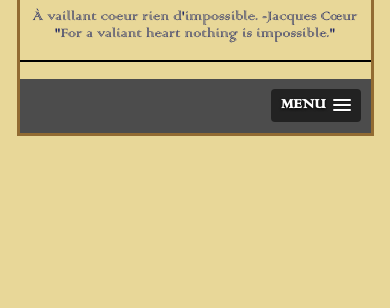
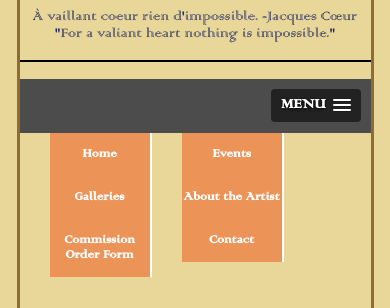
Before and after one commit to Zoso1219/ArtEtrange, a plain HTML site: page index.htm in a window 390 px wide. Shown: the part 230-538 px from the top of the page. Drawn offline with nearby package versions, Linux system fonts and the light colour scheme; files that its build step writes are made by us from their sources; files whose address does not match are found by name.

Commit message:
Update ArtEtrangeSS.css

```diff
--- a/ArtEtrangeSS.css
+++ b/ArtEtrangeSS.css
@@ -19,7 +19,7 @@
 
 /*mobile landscape to table portrait*/
 @media only screen and (max-width: 767px) {
-    #nav_menu {display: none; }
+    #nav_menu {display: block; }
     #mobile_menu {display: block; }
     body {
         width: 100%;
```
